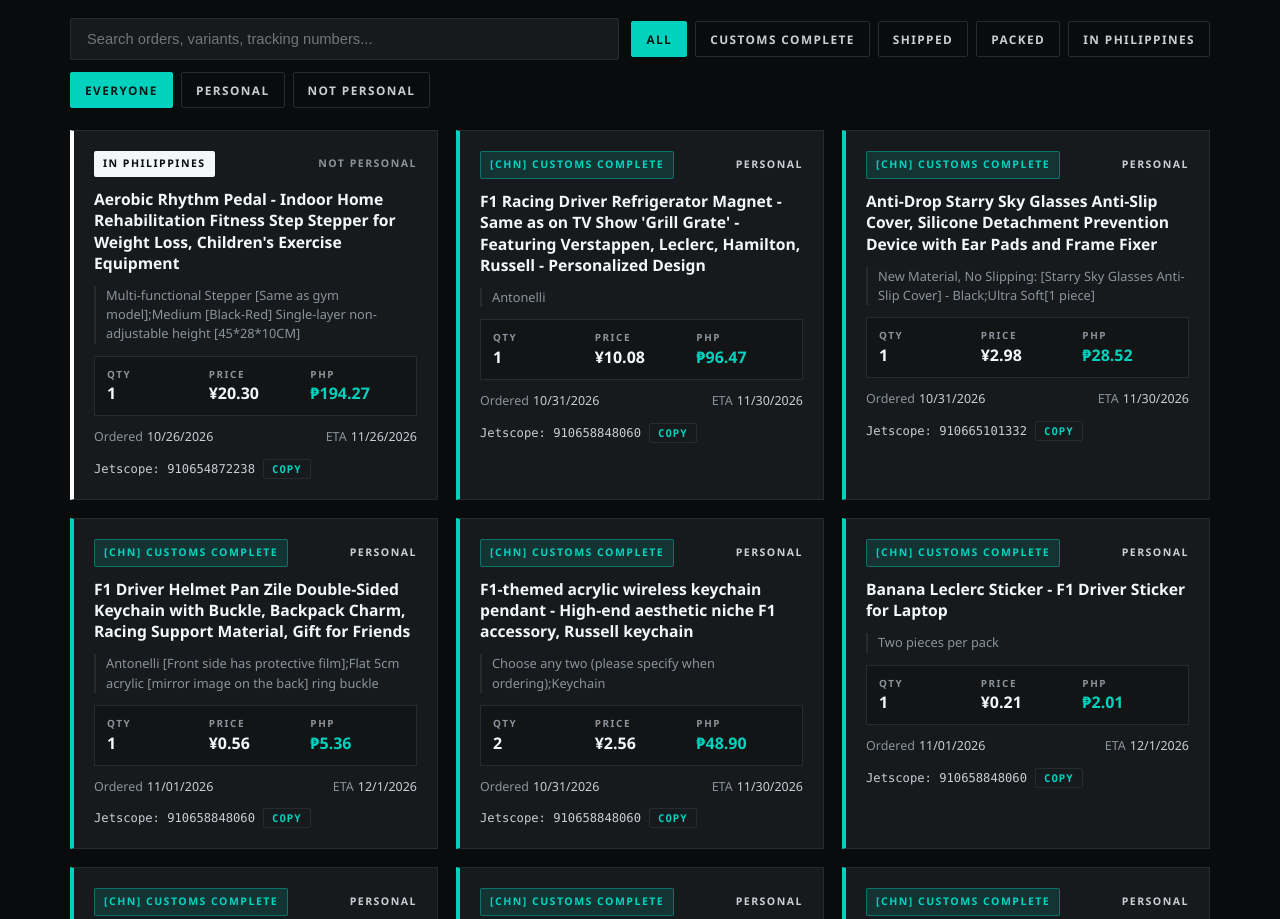
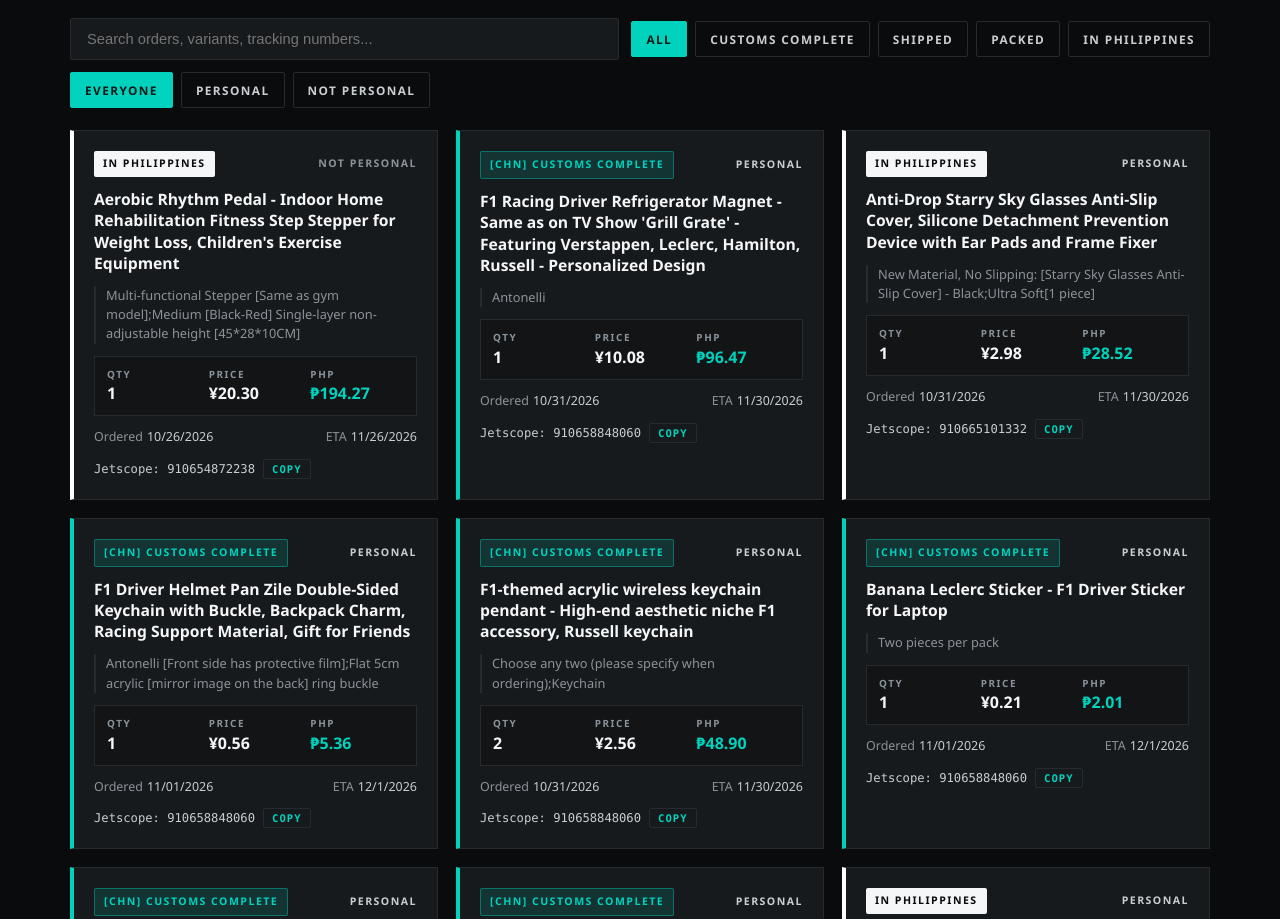
Before and after one commit to randombsgooooo/orders, a plain HTML site: page index.html in a window 1280 px wide. Shown: the part 1320-2239 px from the top of the page. Drawn offline with Linux system fonts and the light colour scheme.

Commit message:
Update index.html

```diff
--- a/index.html
+++ b/index.html
@@ -460,19 +460,19 @@
 const orders = [
  {name:"Aerobic Rhythm Pedal - Indoor Home Rehabilitation Fitness Step Stepper for Weight Loss, Children's Exercise Equipment", version:"Multi-functional Stepper [Same as gym model];Medium [Black-Red] Single-layer non-adjustable height [45*28*10CM]", qty:1, price:20.30, total:20.30, php:194.27, status:"In Philippines", order:"10/26/2026", eta:"11/26/2026", track:"910654872238", personal:"No"},
  {name:"F1 Racing Driver Refrigerator Magnet - Same as on TV Show 'Grill Grate' - Featuring Verstappen, Leclerc, Hamilton, Russell - Personalized Design", version:"Antonelli", qty:1, price:10.08, total:10.08, php:96.47, status:"[CHN] Customs Complete", order:"10/31/2026", eta:"11/30/2026", track:"910658848060", personal:"Yes"},
- {name:"Anti-Drop Starry Sky Glasses Anti-Slip Cover, Silicone Detachment Prevention Device with Ear Pads and Frame Fixer", version:"New Material, No Slipping: [Starry Sky Glasses Anti-Slip Cover] - Black;Ultra Soft[1 piece]", qty:1, price:2.98, total:2.98, php:28.52, status:"[CHN] Customs Complete", order:"10/31/2026", eta:"11/30/2026", track:"910665101332", personal:"Yes"},
+ {name:"Anti-Drop Starry Sky Glasses Anti-Slip Cover, Silicone Detachment Prevention Device with Ear Pads and Frame Fixer", version:"New Material, No Slipping: [Starry Sky Glasses Anti-Slip Cover] - Black;Ultra Soft[1 piece]", qty:1, price:2.98, total:2.98, php:28.52, status:"In Philippines", order:"10/31/2026", eta:"11/30/2026", track:"910665101332", personal:"Yes"},
  {name:"F1 Driver Helmet Pan Zile Double-Sided Keychain with Buckle, Backpack Charm, Racing Support Material, Gift for Friends", version:"Antonelli [Front side has protective film];Flat 5cm acrylic [mirror image on the back] ring buckle", qty:1, price:0.56, total:0.56, php:5.36, status:"[CHN] Customs Complete", order:"11/01/2026", eta:"12/1/2026", track:"910658848060", personal:"Yes"},
  {name:"F1-themed acrylic wireless keychain pendant - High-end aesthetic niche F1 accessory, Russell keychain", version:"Choose any two (please specify when ordering);Keychain", qty:2, price:2.56, total:5.11, php:48.90, status:"[CHN] Customs Complete", order:"10/31/2026", eta:"11/30/2026", track:"910658848060", personal:"Yes"},
  {name:"Banana Leclerc Sticker - F1 Driver Sticker for Laptop", version:"Two pieces per pack", qty:1, price:0.21, total:0.21, php:2.01, status:"[CHN] Customs Complete", order:"11/01/2026", eta:"12/1/2026", track:"910658848060", personal:"Yes"},
  {name:"F1 Racing Driver Kimi Antonelli High-Definition Acrylic Keychain Bag Charm Pendant", version:"Random style [No specific selection allowed];6CM single-layer double-sided", qty:1, price:0.43, total:0.43, php:4.12, status:"[CHN] Customs Complete", order:"11/01/2026", eta:"12/1/2026", track:"910658848060", personal:"Yes"},
  {name:"Cartoon F1 Racing Helmet-Themed Flat Acrylic Brooch Pin Decoration, Creative Q-Version Gift", version:"Baby, please place an order [Style 11];F1[Brooch]", qty:1, price:1.99, total:1.99, php:19.04, status:"[CHN] Customs Complete", order:"11/02/2026", eta:"12/2/2026", track:"910658848060", personal:"Yes"},
- {name:"No. 63 Driver Little Sel - Q-version F1 Racing Driver Chip Chew Chew Figure, Anime-style DIY Bestseller with Free Shipping", version:"-", qty:1, price:3.90, total:3.90, php:37.32, status:"[CHN] Customs Complete", order:"11/03/2026", eta:"12/3/2026", track:"910665101332", personal:"Yes"},
- {name:"Women's Mid-Calf Socks with Bow, Autumn/Winter Trendy Lace-Trimmed Disposable Daily Wear Socks", version:"Mohawk socks [White+Oatmeal+Light Gray+Milk White+Black];Ruffle-trimmed mid-calf socks with bow [1-pair pack]", qty:1, price:0.98, total:0.98, php:9.38, status:"[CHN] Customs Complete", order:"11/03/2026", eta:"12/3/2026", track:"910665101332", personal:"Yes"},
- {name:"Bestselling Black, White & Silver Four-Pointed Star Nail Stickers - Simple Versatile Glitter Stars with Waterproof Adhesive Backing for Nail Decoration", version:"Flat Four-pointed Star-848", qty:1, price:0.78, total:0.78, php:7.46, status:"[CHN] Customs Complete", order:"11/03/2026", eta:"12/3/2026", track:"910665101332", personal:"Yes"},
- {name:"No. 12 Xiao Anan Racing Driver Chip, Diameter 39mm - F1 Fan Merchandise, Anime-Themed Accessory from Guzi Baji", version:"-", qty:1, price:3.90, total:3.90, php:37.32, status:"[CHN] Customs Complete", order:"11/04/2026", eta:"12/4/2026", track:"910665101332", personal:"Yes"},
+ {name:"No. 63 Driver Little Sel - Q-version F1 Racing Driver Chip Chew Chew Figure, Anime-style DIY Bestseller with Free Shipping", version:"-", qty:1, price:3.90, total:3.90, php:37.32, status:"In Philippines", order:"11/03/2026", eta:"12/3/2026", track:"910665101332", personal:"Yes"},
+ {name:"Women's Mid-Calf Socks with Bow, Autumn/Winter Trendy Lace-Trimmed Disposable Daily Wear Socks", version:"Mohawk socks [White+Oatmeal+Light Gray+Milk White+Black];Ruffle-trimmed mid-calf socks with bow [1-pair pack]", qty:1, price:0.98, total:0.98, php:9.38, status:"In Philippines", order:"11/03/2026", eta:"12/3/2026", track:"910665101332", personal:"Yes"},
+ {name:"Bestselling Black, White & Silver Four-Pointed Star Nail Stickers - Simple Versatile Glitter Stars with Waterproof Adhesive Backing for Nail Decoration", version:"Flat Four-pointed Star-848", qty:1, price:0.78, total:0.78, php:7.46, status:"In Philippines", order:"11/03/2026", eta:"12/3/2026", track:"910665101332", personal:"Yes"},
+ {name:"No. 12 Xiao Anan Racing Driver Chip, Diameter 39mm - F1 Fan Merchandise, Anime-Themed Accessory from Guzi Baji", version:"-", qty:1, price:3.90, total:3.90, php:37.32, status:"In Philippines", order:"11/04/2026", eta:"12/4/2026", track:"910665101332", personal:"Yes"},
  {name:"F1 Driver Helmet Acrylic Keychain - Zhou Guanyu & Leclerc Carrying Case Pendant Collectible", version:"f1 helmet 0086 keychain;Style 4", qty:1, price:1.92, total:1.92, php:18.37, status:"Shipped", order:"11/11/2026", eta:"12/11/2026", track:"J&T Express: JT5546910968076", personal:"Yes"},
- {name:"Elastic Resistance Band Combo Set - Complete Set for Strength, Chest Muscle Training, Pull-ups, and Athlete Fitness Workout", version:"WH Yellow x [Warm-Up Activation] 5-15 lbs", qty:1, price:1.86, total:1.86, php:17.80, status:"Packed", order:"11/12/2026", eta:"12/12/2026", track:"", personal:"Yes"},
- {name:"Phone, Laptop, and Tablet Camera Cover - Privacy Screen Protector for Apple Tables to Prevent Spying with Hidden Lens Cover", version:"Black;Pack of 1", qty:1, price:1.01, total:1.01, php:9.67, status:"Packed", order:"11/13/2026", eta:"12/13/2026", track:"", personal:"Yes"}
+ {name:"Elastic Resistance Band Combo Set - Complete Set for Strength, Chest Muscle Training, Pull-ups, and Athlete Fitness Workout", version:"WH Yellow x [Warm-Up Activation] 5-15 lbs", qty:1, price:1.86, total:1.86, php:17.80, status:"Shipped", order:"11/12/2026", eta:"12/12/2026", track:"ZTO Express: 79159134835886", personal:"Yes"},
+ {name:"Phone, Laptop, and Tablet Camera Cover - Privacy Screen Protector for Apple Tables to Prevent Spying with Hidden Lens Cover", version:"Black;Pack of 1", qty:1, price:1.01, total:1.01, php:9.67, status:"Shipped", order:"11/13/2026", eta:"12/13/2026", track:"ZTO Express: 75159173062726", personal:"Yes"}
 ];
 
 const yen = n => "¥" + n.toFixed(2);
```
